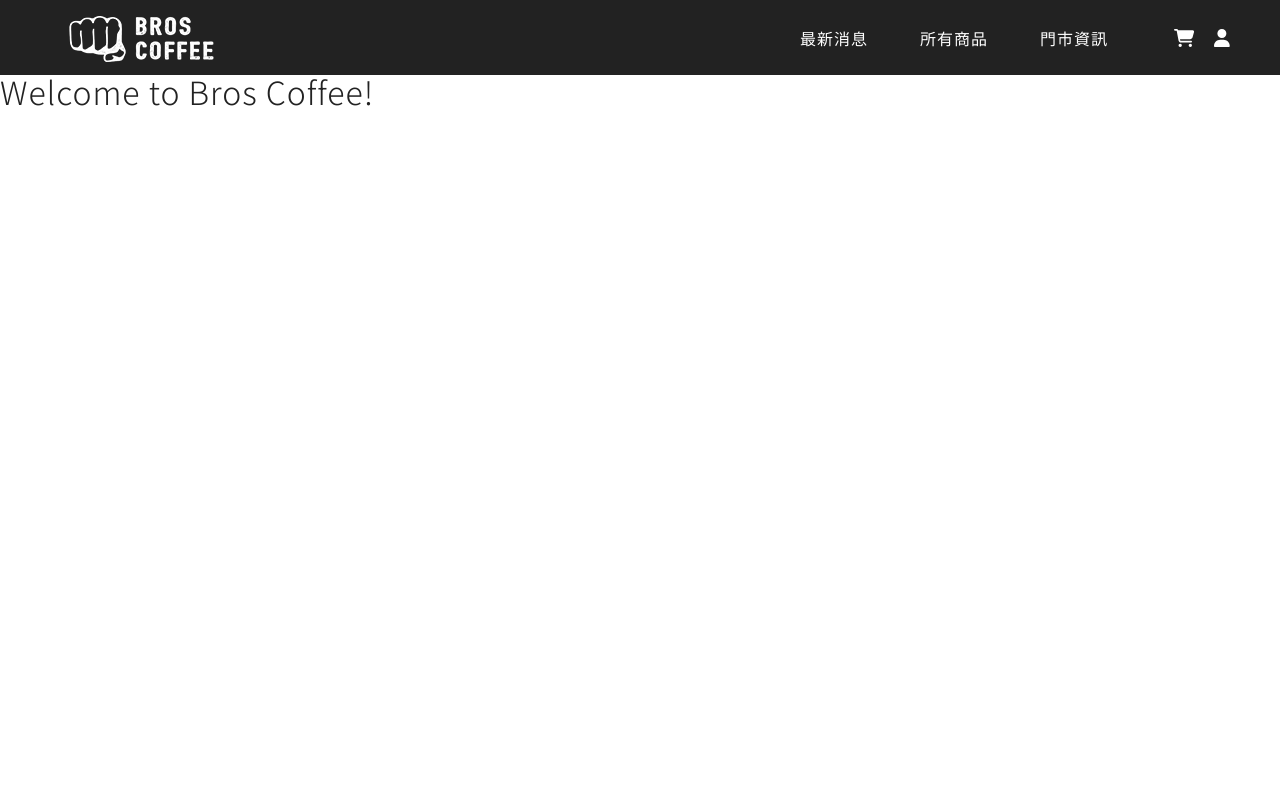
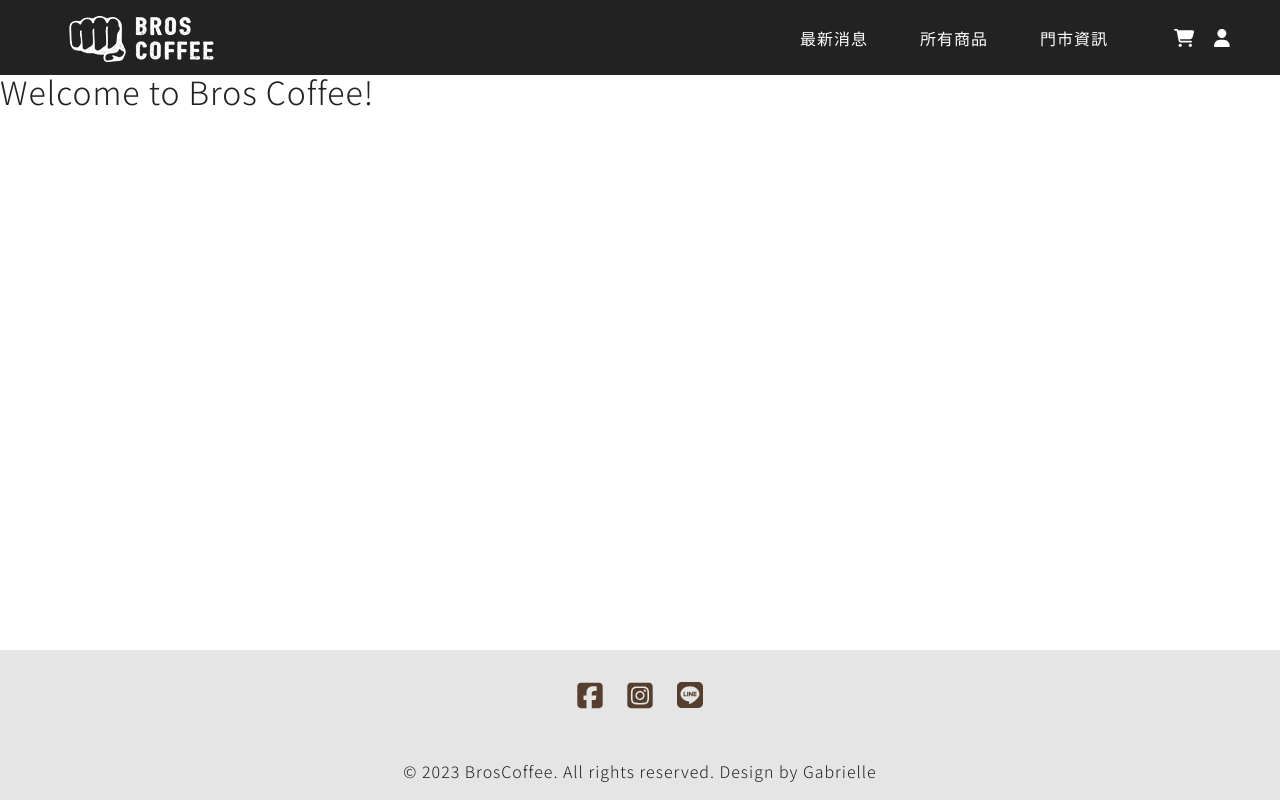
Before and after one commit to Zoe0426/bros, a Next.js app: page / in a window 1280 px wide. Built offline with nearby package versions, Linux system fonts and the light colour scheme.

Commit message:
footer完成,layout footer永置底

```diff
--- /dev/null
+++ b/components/Layouts/footer.js
@@ -0,0 +1,32 @@
+import React from "react";
+import Link from "next/link";
+import Styles from "./footer.module.css";
+import { FontAwesomeIcon } from "@fortawesome/react-fontawesome";
+import { faSquareFacebook, faSquareInstagram, faLine } from "@fortawesome/free-brands-svg-icons";
+
+export default function Footer() {
+  return (
+    <>
+      <footer className={Styles.footer}>
+        <div className={Styles.info}>
+          <li>
+            <Link href='https://www.facebook.com/broscoffeeshop/'>
+              <FontAwesomeIcon icon={faSquareFacebook} className={Styles.socialMedia1} />
+            </Link>
+          </li>
+          <li>
+            <Link href='https://www.instagram.com/broscoffeeshop/'>
+              <FontAwesomeIcon icon={faSquareInstagram} className={Styles.socialMedia1} />
+            </Link>
+          </li>
+          <li>
+            <FontAwesomeIcon icon={faLine} className={Styles.socialMedia} />
+          </li>
+        </div>
+        <div className='copyRight'>
+          <p>© 2023 BrosCoffee. All rights reserved. Design by Gabrielle</p>
+        </div>
+      </footer>
+    </>
+  );
+}
--- /dev/null
+++ b/components/Layouts/footer.module.css
@@ -0,0 +1,30 @@
+.footer {
+  background-color: var(--bgGray);
+  width: 100%;
+  height: 150px;
+  display: flex;
+  flex-direction: column;
+	justify-content: space-around;
+	align-items: center;
+}
+
+.info {
+  display: flex;
+}
+
+.info li{
+	margin: 10px;
+}
+
+.socialMedia1{
+	width: 30px;
+	color: var(--brown);
+	font-size: 29px;
+}
+
+.socialMedia {
+  width: 30px;
+  color: var(--brown);
+  font-size: 26px;
+	padding-top: 1px;
+}
--- a/components/Layouts/layout.js
+++ b/components/Layouts/layout.js
@@ -1,11 +1,16 @@
 import React from "react";
 import Navbar from "./navbar";
+import Footer from "./footer";
+import Styles from "./layout.module.css";
 
 export default function Layout({ children }) {
   return (
     <>
-      <Navbar />
-      <main>{children}</main>
+      <div className={Styles.container}>
+        <Navbar />
+        <main className={Styles.main}>{children}</main>
+        <Footer />
+      </div>
     </>
   );
 }
--- /dev/null
+++ b/components/Layouts/layout.module.css
@@ -0,0 +1,9 @@
+.container {
+  display: flex;
+  flex-direction: column;
+  min-height: 100vh;
+}
+
+.main {
+  flex: 1;
+}
```
